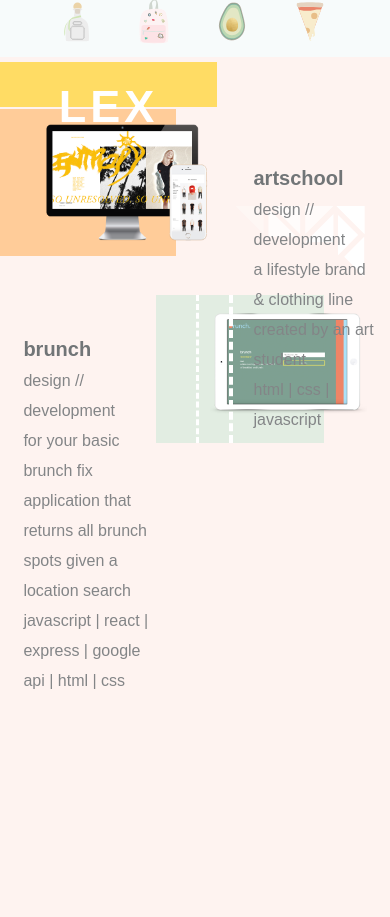
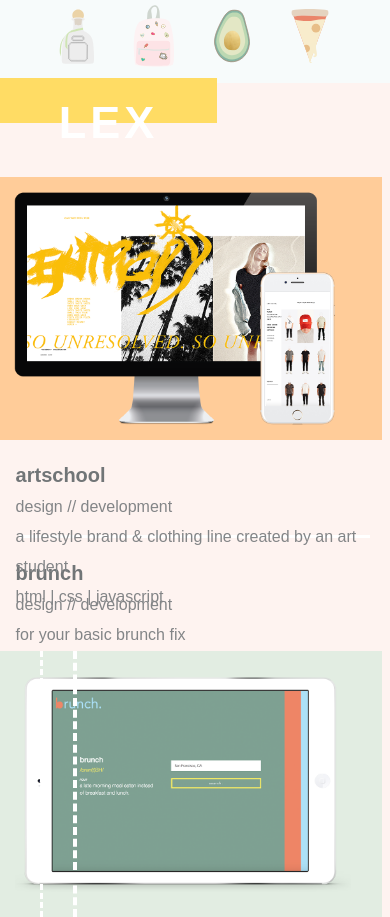
Before and after one commit to spatidol/portfolio-lex, a React (Create React App) app: page /projects in a window 390 px wide. Before the commit the page ends 844 px from the top, so only its background shows below. Built offline with nearby package versions, Linux system fonts and the light colour scheme; a web font is replaced by a local one.

Commit message:
responsive pretty much

```diff
--- a/src/App.css
+++ b/src/App.css
@@ -306,3 +306,84 @@ a:hover {
 .small {
   width: 30px;
 }
+
+
+
+/*MEDIA QUERIES AND STUFF*/
+
+
+@media only screen and (max-width : 768px) {
+  .rotators {
+    height: 25vw;
+  }
+
+  .rotate {
+    width: 35vw;
+  }
+
+  .one {
+    left: 2vw;
+  }
+  .two {
+    left: 22vw;
+  }
+  .three {
+    left: 42vw;
+  }
+  .four {
+    left: 62vw;
+  }
+
+  .fullname {
+    top: 20vw;
+  }
+
+  .web {
+    padding-top: 120px;
+  }
+
+  .float-left {
+    width: 96% !important;
+    margin-left: 0px !important;
+    margin-top: 20px;
+    padding: 0px;
+    padding-left: 4%;
+  }
+
+  .as-block, .br-block {
+    width: 98vw;
+    margin: 0 !important;
+    padding: 0;
+  }
+
+  .br {
+    padding-bottom: 15px;
+  }
+  /*.desc-as {
+    border-bottom: 3px solid white;
+    border-bottom-left-radius: 70px;
+  }*/
+
+  .as , .brunch {
+    width: 90vw;
+    margin-left: 0px;
+    margin-right: 0px;
+    padding: 0px;
+  }
+
+  .line {
+    height: 68vw;
+  }
+
+  .desc-as::before {
+  content: " ";
+  background-image: none;
+  position: absolute;
+  left: 5%;
+  top: 95% !important;
+  height: 1px;
+  width: 90%;  /* or 100px */
+  border-bottom:3px solid white;
+
+  }
+}
```
